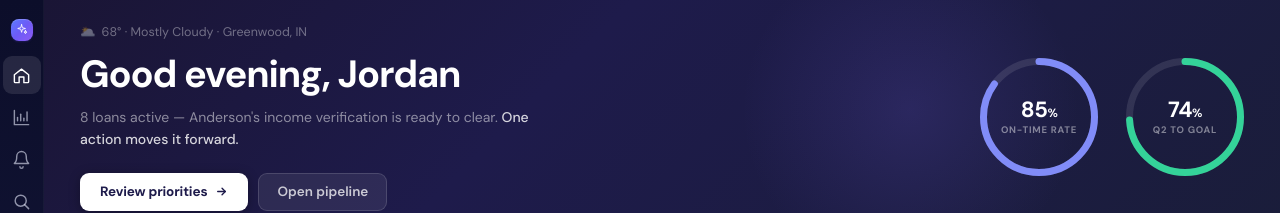
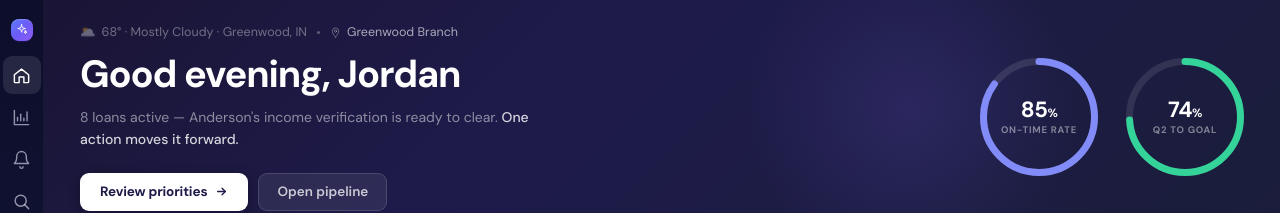
Before and after one commit to jschonegg/xpanse-los-framework2, a React (Vite) app: page / in a window 1280 px wide. Shown: the top 213 px of the page. Built offline with nearby package versions, Linux system fonts and the light colour scheme.

Commit message:
Add lender branch label next to weather on home
Adds 'Greenwood Branch' next to the weather line on both the LO
Home and the Processor Home. Uses the pin icon as a subtle marker.

BRANCH constant added near the WEATHER mock; in production both
would come from auth context + a live weather API.

```diff
--- a/src/views/Home.jsx
+++ b/src/views/Home.jsx
@@ -352,8 +352,9 @@ const CELEBRATIONS = [
   { emoji: '🎊', name: 'Priya Shah',  sub: '3-year workiversary',  color: '#2A8C53', initials: 'PS', today: false },
 ];
 
-// Mock weather (would be live via API in production)
+// Mock weather + branch (would be live via API + auth context in production)
 const WEATHER = { temp: 68, condition: 'Mostly Cloudy', icon: '🌥️', city: 'Greenwood, IN' };
+const BRANCH  = { name: 'Greenwood Branch', code: 'GRW-04' };
 
 function greeting() {
   const h = new Date().getHours();
@@ -1056,10 +1057,13 @@ export function HomeView({ onNavigate, onOpenLoan }) {
 
           {/* Left — greeting block */}
           <div style={{ flex: 1, minWidth: 0 }}>
-            {/* Weather line */}
+            {/* Weather + branch line */}
             <div style={{ display: 'flex', alignItems: 'center', gap: 6, fontSize: 12.5, color: 'rgba(255,255,255,0.38)', marginBottom: 14 }}>
               <span>{WEATHER.icon}</span>
               <span>{WEATHER.temp}° · {WEATHER.condition} · {WEATHER.city}</span>
+              <span style={{ width: 3, height: 3, borderRadius: 999, background: 'rgba(255,255,255,0.3)', margin: '0 4px' }}/>
+              <Icon name="pin" size={11} strokeWidth={1.8}/>
+              <span style={{ color: 'rgba(255,255,255,0.62)' }}>{BRANCH.name}</span>
             </div>
 
             {/* Greeting */}
--- a/src/views/ProcessorHome.jsx
+++ b/src/views/ProcessorHome.jsx
@@ -172,7 +172,7 @@ export function ProcessorHomeView({ onNavigate, onOpenLoan, onOpenAi, onOpenDepo
               Processor Mode
             </span>
             <span style={{ fontSize: 12, color: 'rgba(255,255,255,0.4)' }}>
-              {WEATHER.icon} {WEATHER.temp}° {WEATHER.condition} · {WEATHER.city}
+              {WEATHER.icon} {WEATHER.temp}° {WEATHER.condition} · {WEATHER.city} · 📍 Greenwood Branch
             </span>
           </div>
 
```
